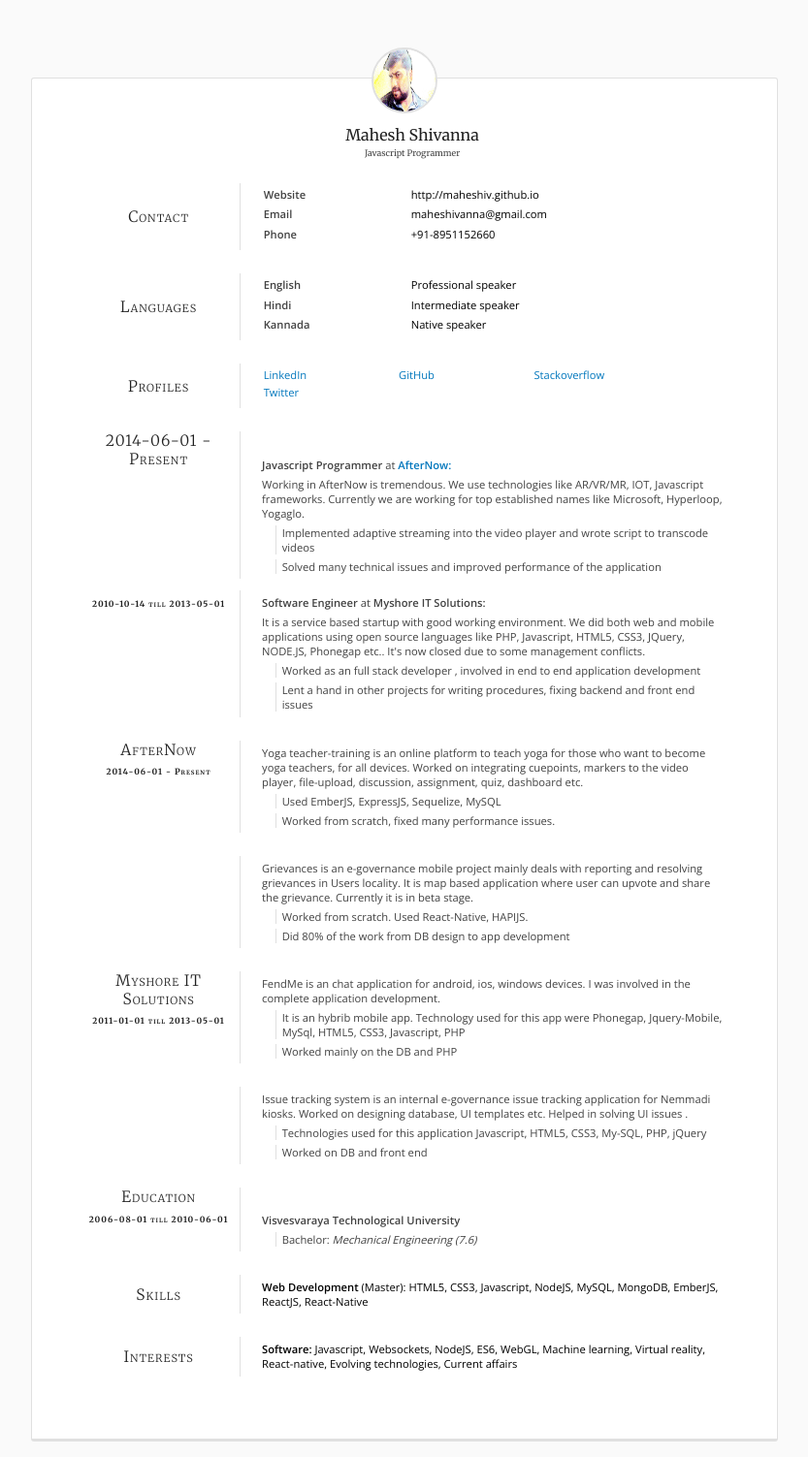
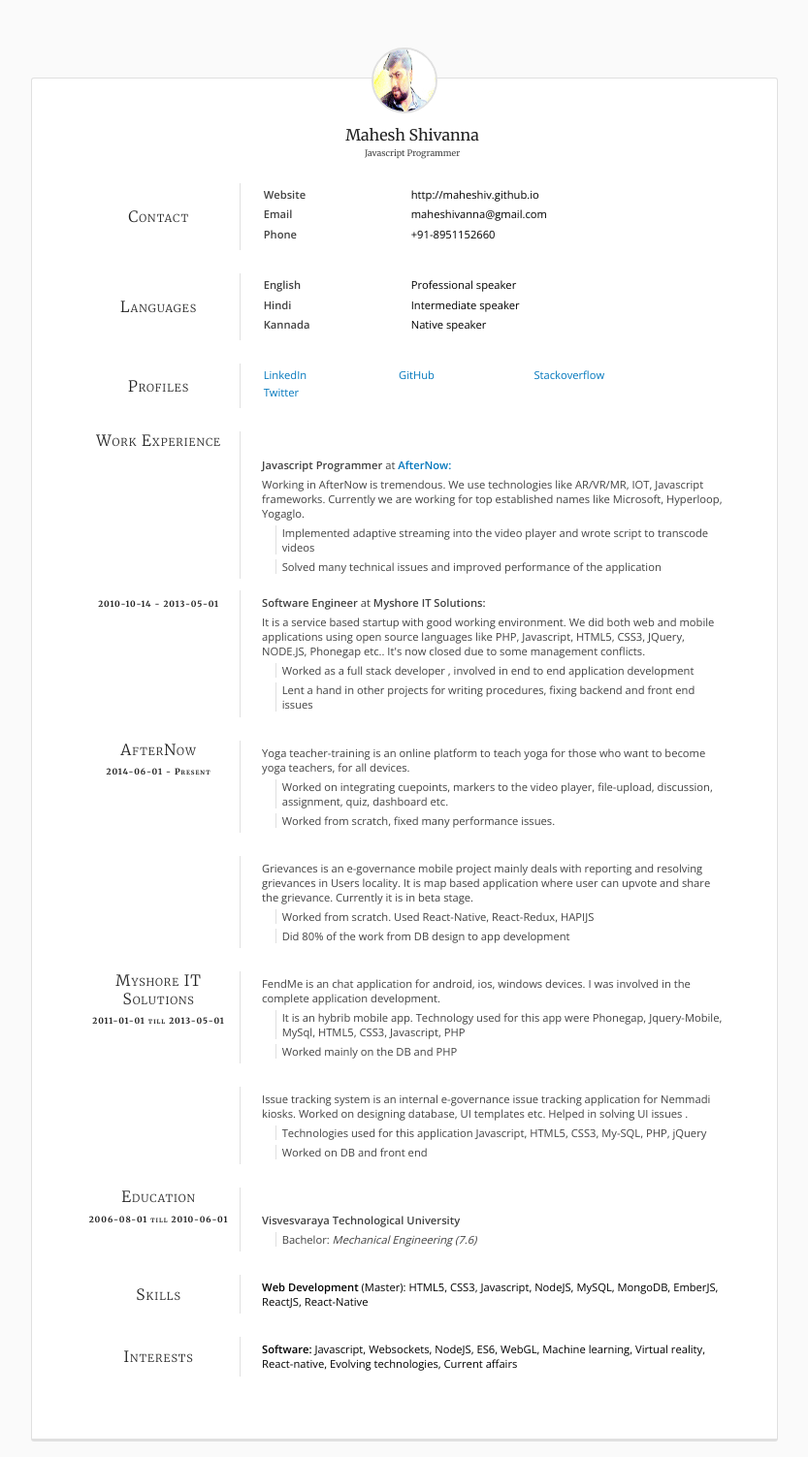
Before and after one commit to maheshiv/maheshiv.github.io, a Jekyll site: the page maheshivanna.html, which Jekyll copies as it is, in a window 1280 px wide. Shown: the whole page at 97% size, without its empty margins (223-1056 px from the left). Built offline with Jekyll 4.4.1, drawn with Linux system fonts in a browser that asks for light colours.

```diff
--- a/maheshivanna.html
+++ b/maheshivanna.html
@@ -520,7 +520,7 @@ div.content-text.skills-listing > ul > li:first-child {
                 <section class="content">
                   <div class="row">
                     <div class="content-cat big-text">
-                        2014-06-01 - Present
+                        Work  Experience
                     </div>
                     <div class="content-text work-listing education-listing">
                           <p style="margin-top:2.4em;">
@@ -536,7 +536,7 @@ div.content-text.skills-listing > ul > li:first-child {
                 <section class="content work-content">
                   <div class="row">
                     <div class="content-cat big-text">
-                          <p>2010-10-14 till 2013-05-01</p>
+                          <p>2010-10-14 - 2013-05-01</p>
                     </div>
                     <div class="content-text work-listing education-listing">
                           <p>
@@ -544,7 +544,7 @@ div.content-text.skills-listing > ul > li:first-child {
                             at <strong>Myshore IT Solutions:</strong>
                         </p>
                         <p>It is a service based startup with good working environment. We did both web and mobile applications using open source languages like PHP, Javascript, HTML5, CSS3, JQuery, NODE.JS, Phonegap etc.. It&#x27;s now closed due to some management conflicts.</p>
-                          <p class="highlight">Worked as an full stack developer , involved in end to end application development</p>
+                          <p class="highlight">Worked as a full stack developer , involved in end to end application development</p>
                           <p class="highlight">Lent a hand in other projects for writing procedures, fixing backend and front end issues</p>
                     </div>
                   </div>
@@ -557,9 +557,9 @@ div.content-text.skills-listing > ul > li:first-child {
                   </div>
                   <div class="content-text work-listing">
                       <p>
-                        Yoga teacher-training is an online platform to teach yoga for those who want to become yoga teachers, for all devices. Worked on integrating cuepoints, markers to the video player, file-upload, discussion, assignment, quiz, dashboard etc.
+                        Yoga teacher-training is an online platform to teach yoga for those who want to become yoga teachers, for all devices.
                       </p>
-                        <p class="highlight">Used EmberJS, ExpressJS, Sequelize, MySQL</p>
+                        <p class="highlight">Worked on integrating cuepoints, markers to the video player, file-upload, discussion, assignment, quiz, dashboard etc.</p>
                         <p class="highlight">Worked from scratch, fixed many performance issues.</p>
                   </div>
                 </div>
@@ -572,7 +572,7 @@ div.content-text.skills-listing > ul > li:first-child {
                       <p>
                         Grievances is an e-governance mobile project mainly deals with reporting and resolving grievances in Users locality. It is map based application where user can upvote and share the grievance. Currently it is in beta stage.
                       </p>
-                        <p class="highlight">Worked from scratch. Used React-Native, HAPIJS.</p>
+                        <p class="highlight">Worked from scratch. Used React-Native, React-Redux, HAPIJS</p>
                         <p class="highlight">Did 80% of the work from DB design to app development</p>
                   </div>
                 </div>
```
Also changed, not shown: _posts/2017-01-27-my-first-blog.md (+1 -1 lines), _posts/2017-02-05-moving-to-toptal.md (added, +21 -0 lines), resume.json (+4 -4 lines).
